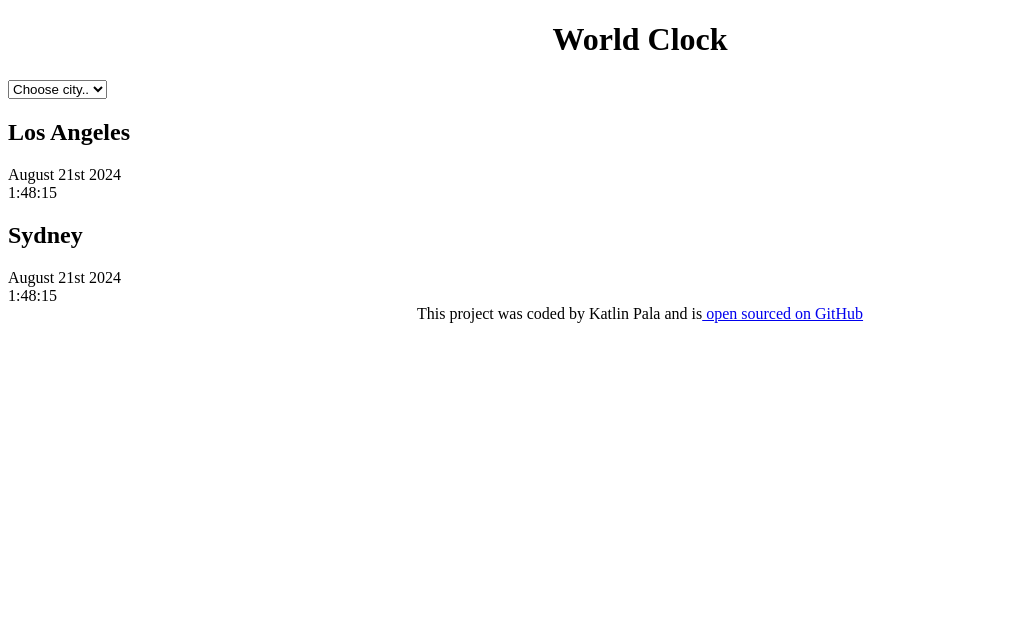
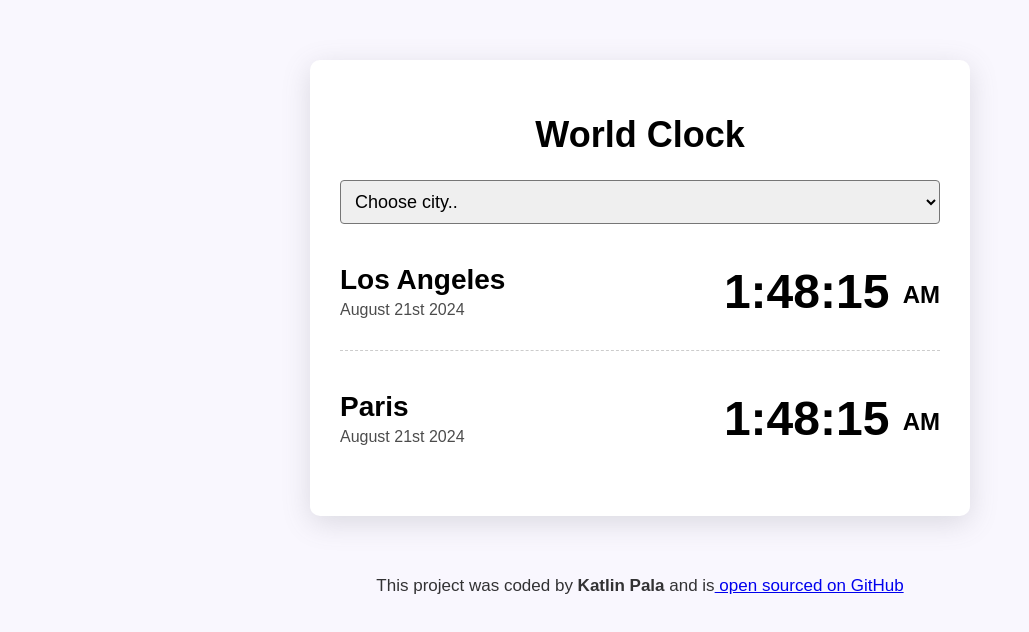
Before and after one commit to Katlin2000/world-clock, a plain HTML site: page index.html in a window 1280 px wide. Shown: the whole page, without its empty margins (0-1029 px from the left). Drawn offline with Linux system fonts and the light colour scheme.

Commit message:
Styled the project with CSS

```diff
--- a/index.html
+++ b/index.html
@@ -19,19 +19,26 @@
       </select>
 
       <div class="city">
-        <h2>Los Angeles</h2>
-        <div class="date">August 21st 2024</div>
-        <div class="time">1:48:15</div>
+        <div>
+          <h2>Los Angeles</h2>
+          <div class="date">August 21st 2024</div>
+        </div>
+        <div class="time">1:48:15 <small>AM</small></div>
       </div>
-      <div class="city">
-        <h2>Sydney</h2>
-        <div class="date">August 21st 2024</div>
-        <div class="time">1:48:15</div>
+
+
+     <div class="city">
+        <div>
+          <h2>Paris</h2>
+          <div class="date">August 21st 2024</div>
+        </div>
+        <div class="time">1:48:15 <small>AM</small></div>
       </div>
+    </div>
     </div>
 
     <footer>
-      This project was coded by Katlin Pala and is<a
+      This project was coded by <strong>Katlin Pala</strong> and is<a
         href="https://github.com/Katlin2000/world-clock"
         target="_blank"
       >
--- a/src/index.css
+++ b/src/index.css
@@ -1,6 +1,65 @@
+body {
+  background-color: #f9f7fe;
+  font-family: sans-serif;
+}
+
+h1 {
+  text-align: center;
+  font-size: 36px;
+  font-family: sans-serif;
+}
+
+h2 {
+  margin: 0 0 5px;
+  font-size: 28px;
+}
+
+select {
+  display: block;
+  width: 100%;
+  border-radius: 4px;
+  padding: 10px;
+  font-size: 18px;
+}
+
+.container {
+  max-width: 600px;
+  margin: 60px auto;
+  background: white;
+  padding: 30px;
+  box-shadow: rgba(100, 100, 111, 0.2) 0px 7px 29px 0px;
+  border-radius: 10px;
+}
+
+.city {
+  display: flex;
+  margin: 10px 0;
+  justify-content: space-between;
+  border-bottom: 1px dashed rgba(0, 0, 0, 0.2);
+  padding: 30px 0;
+}
+
+.city:last-child {
+  border: none;
+}
+
+.date {
+  opacity: 0.7;
+}
+
+.time {
+  font-size: 48px;
+  font-weight: bold;
+}
+
+.time small {
+  font-size: 24px;
+  line-height: 48px;
+  vertical-align: middle;
+}
+
 footer {
   text-align: center;
+  font-size: 17px;
+  color: rgba(0, 0, 0, 0.8);
 }
-h1 {
-  text-align: center;
-}
```
